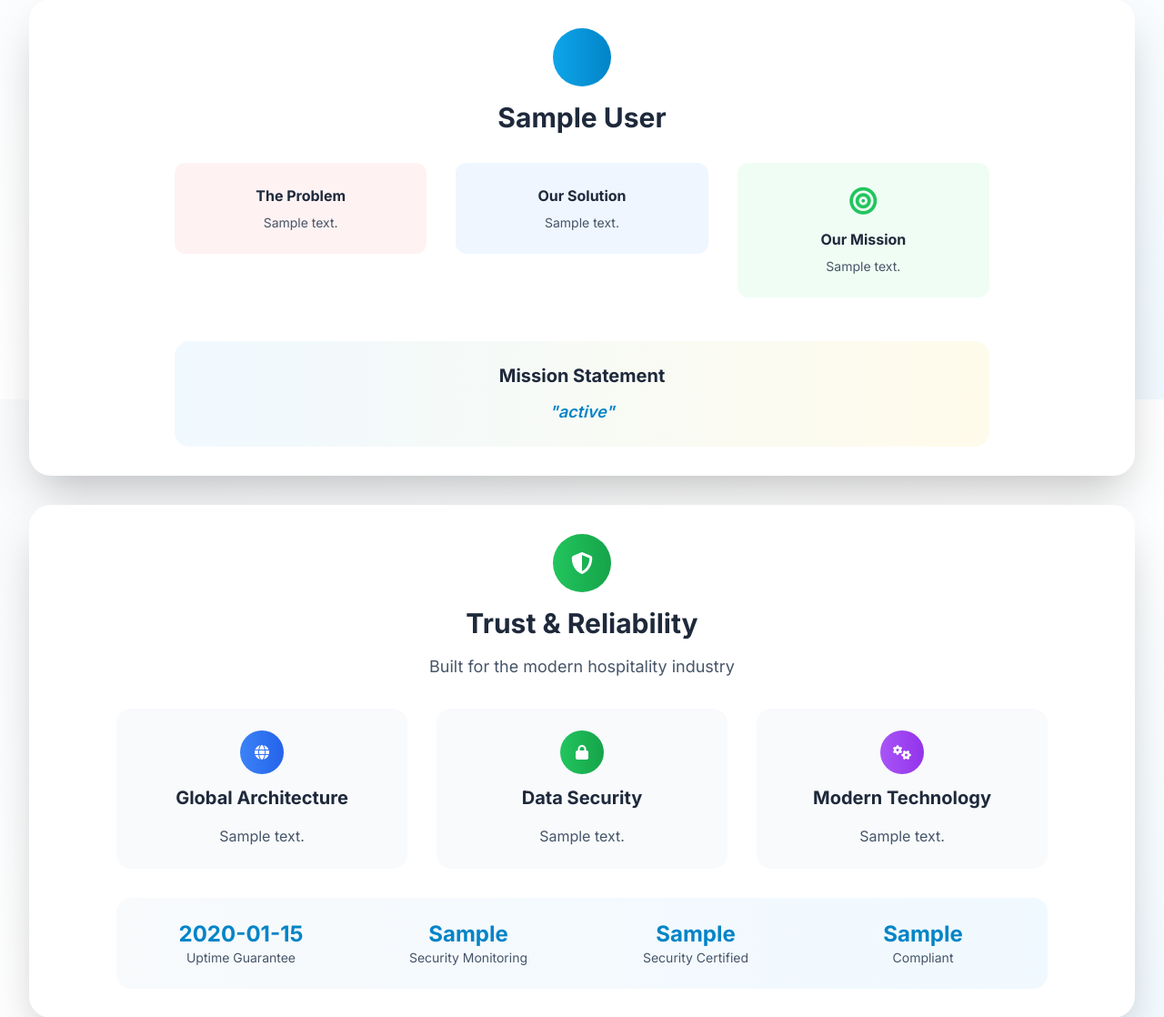
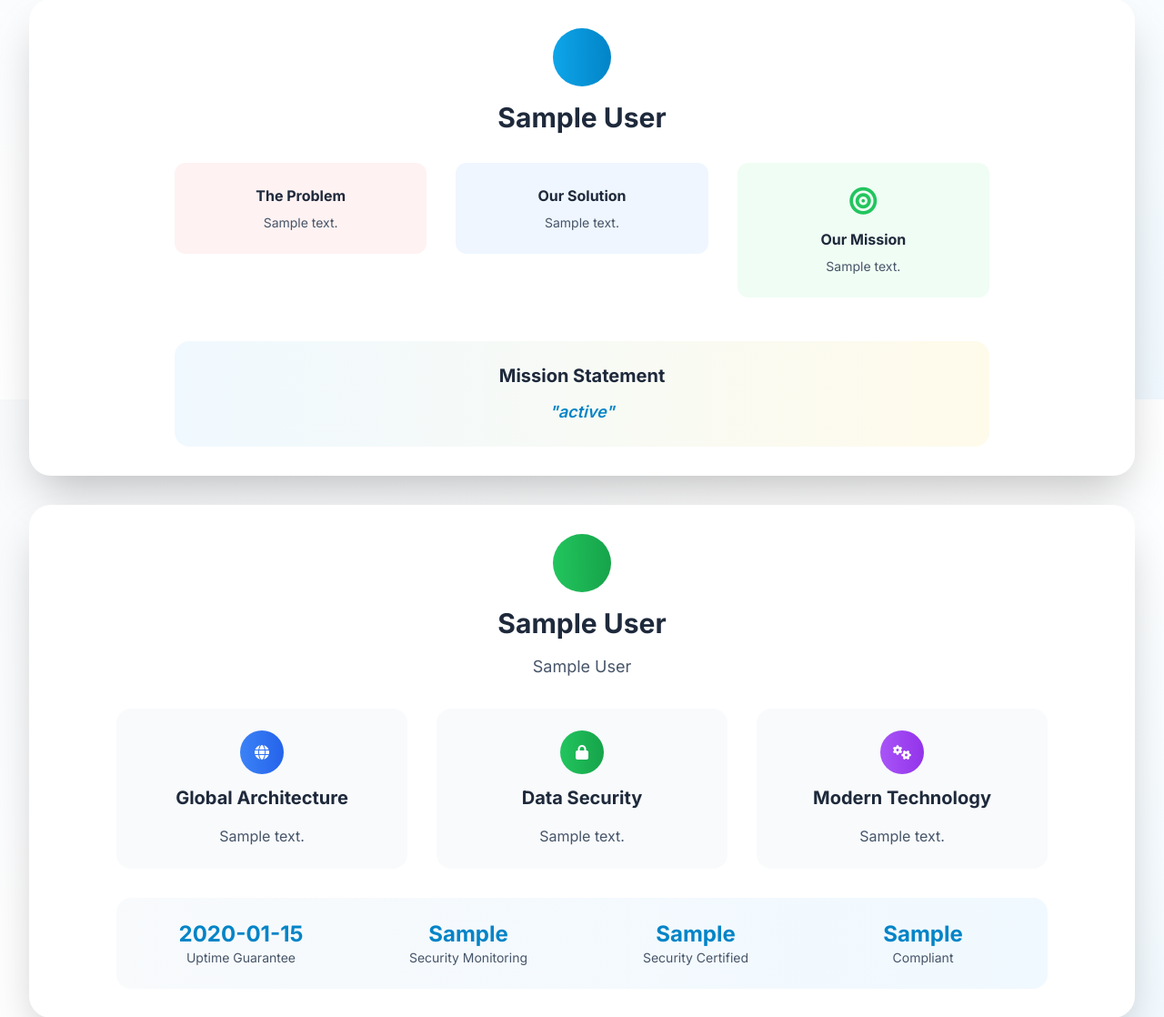
Before and after one commit to Momin9/hotel_management, a Django app: page /about/ in a window 1280 px wide. Shown: the part 361-1479 px from the top of the page at 91% size. Run offline with Django 4.2, Linux system fonts and the light colour scheme; tables that the repository leaves empty hold one stand-in row (values such as "Sample post"); grey boxes marked "Sample" are stand-in pictures; parts of the project's set-up code (start-up, migrations or seed data) failed here and were passed over; some libraries are stand-ins or nearby versions.

Commit message:
Feature: Made About Us trust section title and subtitle editable
- Added trust_title, trust_subtitle, and trust_icon fields to AboutUs model
- Updated admin interface to include trust section fields
- Modified About Us template to use dynamic trust section content
- Created migration for new database fields
- Now admins can customize Trust & Reliability section from admin panel

```diff
--- a/accounts/admin.py
+++ b/accounts/admin.py
@@ -31,7 +31,7 @@ class AboutUsAdmin(admin.ModelAdmin):
             'fields': ('purpose_title', 'purpose_icon', 'mission_statement', 'mission_description', 'problem_description', 'solution_description', 'problem_icon', 'solution_icon', 'mission_icon')
         }),
         ('Trust & Reliability', {
-            'fields': ('global_architecture_text', 'data_security_text', 'modern_tech_text')
+            'fields': ('trust_title', 'trust_subtitle', 'trust_icon', 'global_architecture_text', 'data_security_text', 'modern_tech_text')
         }),
         ('Trust Indicators', {
             'fields': ('uptime_percentage', 'security_monitoring', 'security_certification', 'compliance_standard')
--- a/accounts/models.py
+++ b/accounts/models.py
@@ -90,6 +90,11 @@ class AboutUs(models.Model):
     # Purpose Section
     purpose_title = models.CharField(max_length=200, default="Our Purpose: Why AuraStay Exists", help_text='Title for the purpose section')
     purpose_icon = models.CharField(max_length=50, default='fas fa-rocket', help_text='FontAwesome icon class for purpose section')
+
+    # Trust & Reliability Section
+    trust_title = models.CharField(max_length=200, default="Trust & Reliability", help_text='Title for the trust section')
+    trust_subtitle = models.CharField(max_length=200, default="Built for the modern hospitality industry", help_text='Subtitle for the trust section')
+    trust_icon = models.CharField(max_length=50, default='fas fa-shield-alt', help_text='FontAwesome icon class for trust section')
 
     mission_statement = models.TextField(help_text='Main mission statement')
     mission_description = models.TextField(help_text='Description of our mission', blank=True)
--- a/templates/accounts/about.html
+++ b/templates/accounts/about.html
@@ -53,10 +53,10 @@
 <div class="bg-white rounded-3xl p-8 luxury-shadow mb-8">
     <div class="text-center mb-8">
         <div class="inline-flex items-center justify-center w-16 h-16 bg-gradient-to-r from-green-500 to-green-600 rounded-full mb-4">
-            <i class="fas fa-shield-alt text-white text-2xl"></i>
+            <i class="{{ about_us.trust_icon|default:'fas fa-shield-alt' }} text-white text-2xl"></i>
         </div>
-        <h2 class="text-3xl font-bold text-luxury-800 mb-4">Trust & Reliability</h2>
-        <p class="text-lg text-luxury-600">Built for the modern hospitality industry</p>
+        <h2 class="text-3xl font-bold text-luxury-800 mb-4">{{ about_us.trust_title|default:'Trust & Reliability' }}</h2>
+        <p class="text-lg text-luxury-600">{{ about_us.trust_subtitle|default:'Built for the modern hospitality industry' }}</p>
     </div>
 
     <div class="max-w-5xl mx-auto">
```
Also changed, not shown: accounts/migrations/0018_aboutus_trust_icon_aboutus_trust_subtitle_and_more.py (added).
